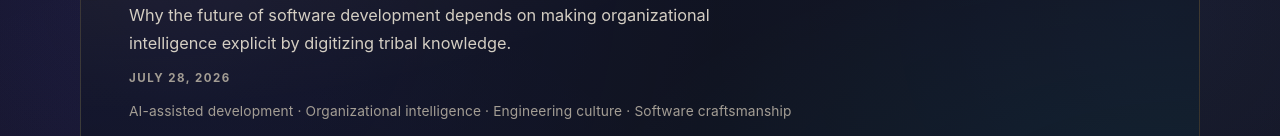
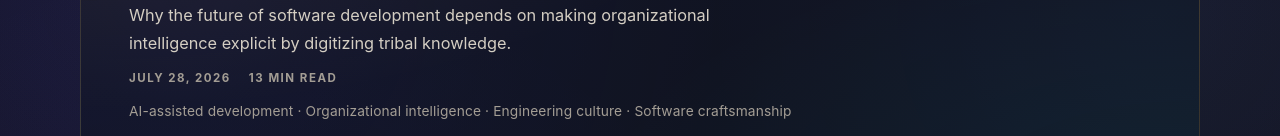
Before and after one commit to bdonaldharris/bdonaldharris.com, a Next.js app: page /writing in a window 1280 px wide. Shown: the part 816-952 px from the top of the page. Built offline with nearby package versions, Linux system fonts and the light colour scheme.

Commit message:
Show reading time on featured essays

```diff
--- a/app/writing/page.tsx
+++ b/app/writing/page.tsx
@@ -79,6 +79,7 @@ export default async function WritingPage() {
                   <time dateTime={featured.publishedAt}>
                     {formatWritingDate(featured.publishedAt)}
                   </time>
+                  <span>{featured.readingMinutes} min read</span>
                   {featured.updatedAt && featured.updatedAt !== featured.publishedAt && (
                     <span className="writing-updated">
                       Updated <time dateTime={featured.updatedAt}>{formatWritingDate(featured.updatedAt)}</time>
```
